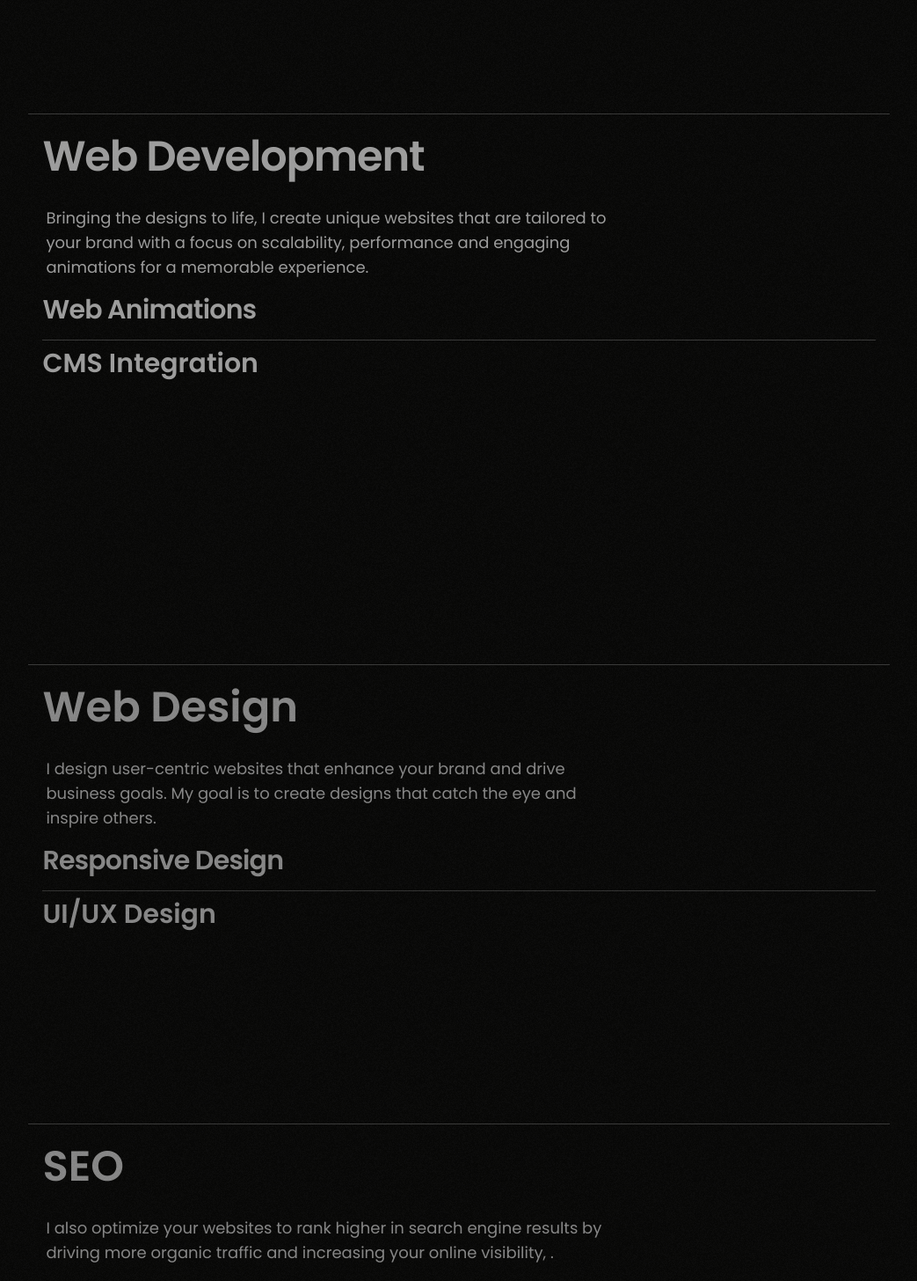
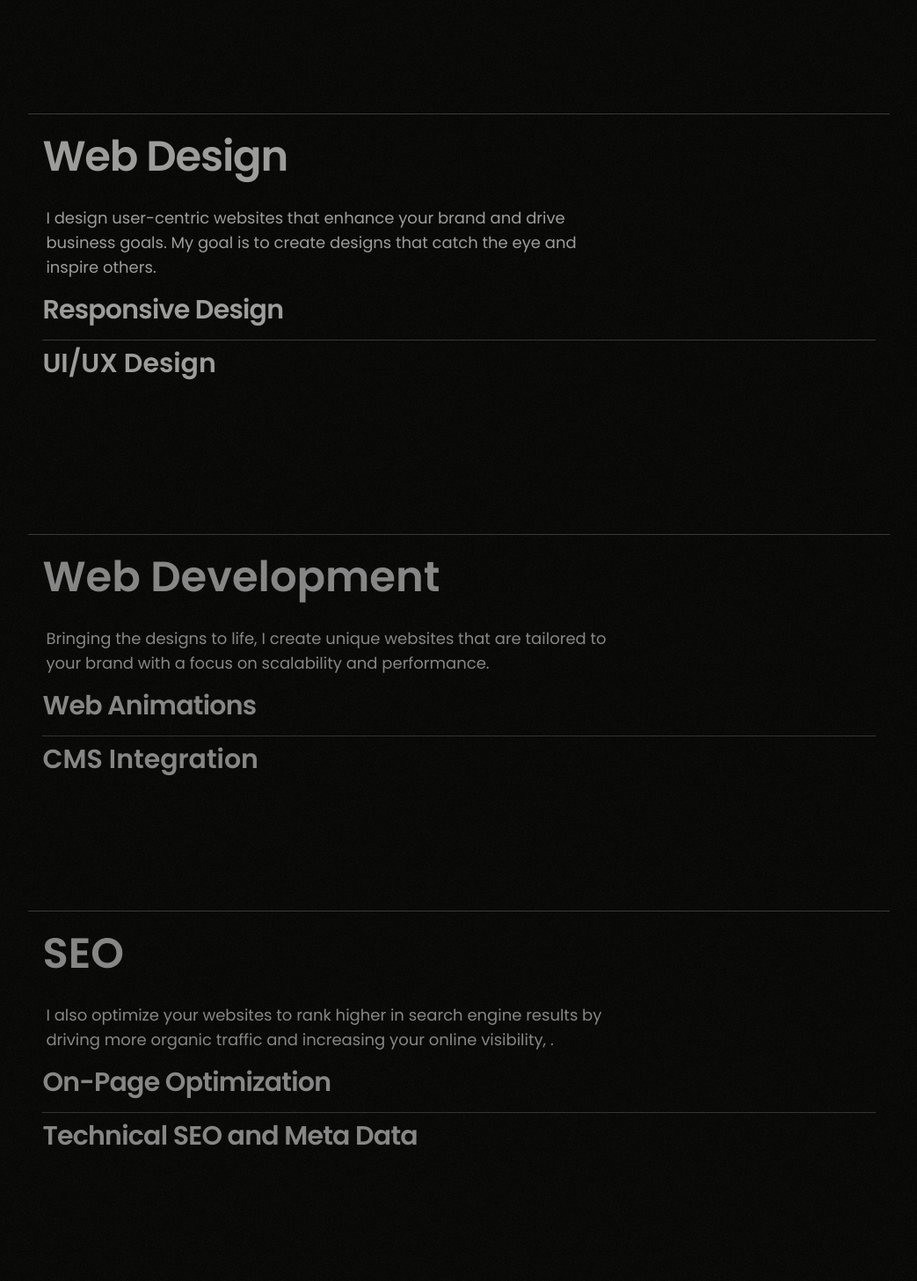
Before and after one commit to joshuadsouza500/portfolio, a Next.js app: page / in a window 1280 px wide. Shown: the part 1040-2496 px from the top of the page at 88% size, without its empty margins (118-1161 px from the left). Built offline with nearby package versions, Linux system fonts and the light colour scheme.

Commit message:
servies type 1

```diff
--- a/app/components/Features.tsx
+++ b/app/components/Features.tsx
@@ -2,36 +2,12 @@ import React from "react";
 
 function Features() {
   return (
-    <section className="">
+    <section className="flex flex-col gap-32">
       <div
-        className="sticky mx-auto border-t border-y-white/20 px-4 pb-10 pt-6 text-white/60 lg:w-[85%]"
-        style={{ top: `calc(20vh + 0em)`, marginBottom: "17.25em" }}
+        className="sticky mx-auto h-[300] border-t border-y-white/20 px-4 pb-10 pt-6 text-white/60 lg:w-[85%]"
+        style={{ top: `calc(20vh + 0em)` }}
       >
         <h1 className="pb-6 text-[2rem] font-semibold tracking-tight md:pb-8 md:text-5xl">
-          Web Development
-        </h1>
-
-        <p className="pb-4 pl-1 text-base sm:w-[90%] md:text-lg lg:w-[70%]">
-          Bringing the designs to life, I create unique websites that are
-          tailored to your brand with a focus on scalability, performance and
-          engaging animations for a memorable experience.
-        </p>
-        <div>
-          <h4 className="border-b border-white/20 pb-4 text-2xl font-semibold tracking-tight md:text-3xl">
-            Web Animations
-          </h4>
-          <h4 className="py-2 text-2xl font-semibold md:text-3xl">
-            CMS Integration
-          </h4>
-        </div>
-      </div>
-
-      <div
-        className="sticky mx-auto border-t border-y-white/20 bg-backgroundb px-4 pb-10 pt-6 text-white/60 lg:w-[85%] lg:pb-6"
-        style={{ top: `calc(20vh + 5.75em)`, marginBottom: "11.75em" }}
-      >
-        <div className="absolute inset-0 bg-black bg-[url('/noise-light.png')] opacity-15" />
-        <h1 className="pb-6 text-[2rem] font-semibold tracking-normal md:pb-8 md:text-5xl">
           Web Design
         </h1>
 
@@ -49,9 +25,32 @@ function Features() {
           </h4>
         </div>
       </div>
+
       <div
-        className="sticky mx-auto border-t border-y-white/20 bg-backgroundb px-4 pb-10 pt-6 text-white/60 lg:w-[85%]"
-        style={{ top: `calc(20vh + 11.5em)`, marginBottom: "5.75em" }}
+        className="sticky mx-auto h-[300px] border-t border-y-white/20 bg-backgroundb px-4 pb-10 pt-6 text-white/60 lg:w-[85%] lg:pb-6"
+        style={{ top: `calc(20vh )` }}
+      >
+        <div className="absolute inset-0 bg-black bg-[url('/noise-light.png')] opacity-15" />
+        <h1 className="pb-6 text-[2rem] font-semibold tracking-normal md:pb-8 md:text-5xl">
+          Web Development
+        </h1>
+
+        <p className="pb-4 pl-1 text-base sm:w-[90%] md:text-lg lg:w-[70%]">
+          Bringing the designs to life, I create unique websites that are
+          tailored to your brand with a focus on scalability and performance.
+        </p>
+        <div>
+          <h4 className="border-b border-white/20 pb-4 text-2xl font-semibold tracking-tight md:text-3xl">
+            Web Animations
+          </h4>
+          <h4 className="py-2 text-2xl font-semibold md:text-3xl">
+            CMS Integration
+          </h4>
+        </div>
+      </div>
+      <div
+        className="sticky mx-auto h-[310px] border-t border-y-white/20 bg-backgroundb px-4 pb-10 pt-6 text-white/60 lg:w-[85%]"
+        style={{ top: `calc(20vh )` }}
       >
         <div className="absolute inset-0 bg-black bg-[url('/noise-light.png')] opacity-15" />
         <h1 className="pb-6 text-[2rem] font-semibold tracking-normal md:pb-8 md:text-5xl">
@@ -77,3 +76,77 @@ function Features() {
 }
 
 export default Features;
+
+{
+  /**
+    <section className="">
+      <div
+        className="sticky mx-auto border-t border-y-white/20 px-4 pb-10 pt-6 text-white/60 lg:w-[85%]"
+        style={{ top: `calc(20vh + 0em)` }}
+      >
+        <h1 className="pb-6 text-[2rem] font-semibold tracking-tight md:pb-8 md:text-5xl">
+          Web Design
+        </h1>
+
+        <p className="pb-4 pl-1 text-base sm:w-[90%] md:text-lg lg:w-[70%]">
+          I design user-centric websites that enhance your brand and drive
+          business goals. My goal is to create designs that catch the eye and
+          inspire others.
+        </p>
+        <div>
+          <h4 className="border-b border-white/20 pb-4 text-2xl font-semibold tracking-tight md:text-3xl">
+            Responsive Design
+          </h4>
+          <h4 className="py-2 text-2xl font-semibold md:text-3xl">
+            UI/UX Design
+          </h4>
+        </div>
+      </div>
+
+      <div
+        className="sticky mx-auto border-t border-y-white/20 bg-backgroundb px-4 pb-10 pt-6 text-white/60 lg:w-[85%] lg:pb-6"
+        style={{ top: `calc(20vh + 5.75em)` }}
+      >
+        <div className="absolute inset-0 bg-black bg-[url('/noise-light.png')] opacity-15" />
+        <h1 className="pb-6 text-[2rem] font-semibold tracking-normal md:pb-8 md:text-5xl">
+          Web Development
+        </h1>
+
+        <p className="pb-4 pl-1 text-base sm:w-[90%] md:text-lg lg:w-[70%]">
+          Bringing the designs to life, I create unique websites that are
+          tailored to your brand with a focus on scalability and performance.
+        </p>
+        <div>
+          <h4 className="border-b border-white/20 pb-4 text-2xl font-semibold tracking-tight md:text-3xl">
+            Web Animations
+          </h4>
+          <h4 className="py-2 text-2xl font-semibold md:text-3xl">
+            CMS Integration
+          </h4>
+        </div>
+      </div>
+      <div
+        className="sticky mx-auto border-t border-y-white/20 bg-backgroundb px-4 pb-10 pt-6 text-white/60 lg:w-[85%]"
+        style={{ top: `calc(20vh + 11.5em)` }}
+      >
+        <div className="absolute inset-0 bg-black bg-[url('/noise-light.png')] opacity-15" />
+        <h1 className="pb-6 text-[2rem] font-semibold tracking-normal md:pb-8 md:text-5xl">
+          SEO
+        </h1>
+
+        <p className="pb-4 pl-1 text-base sm:w-[90%] md:text-lg lg:w-[70%]">
+          I also optimize your websites to rank higher in search engine results
+          by driving more organic traffic and increasing your online visibility,
+          .
+        </p>
+        <div>
+          <h4 className="border-b border-white/20 pb-4 text-2xl font-semibold tracking-tight md:text-3xl">
+            On-Page Optimization
+          </h4>
+          <h4 className="py-2 text-2xl font-semibold tracking-tight md:text-3xl">
+            Technical SEO and Meta Data
+          </h4>
+        </div>
+      </div>
+    </section> */
+}
--- a/app/components/Loader.tsx
+++ b/app/components/Loader.tsx
@@ -14,7 +14,7 @@ export default function Loader() {
           borderBottomRightRadius: "100%",
         }}
         transition={{
-          delay: 0.5,
+          delay: 0.6,
           duration: 1,
           type: "tween",
           ease: [0.76, 0.1, 0.34, 1.3], //These numbers specify easing speeds 1 is full ease. 0 is no ease//
@@ -29,7 +29,7 @@ export default function Loader() {
             borderBottomRightRadius: "100%",
           }}
           transition={{
-            delay: 0.5,
+            delay: 0.6,
             duration: 1,
             type: "tween",
             ease: [0.76, 0.1, 0.34, 1.3],
--- a/app/components/SmallScroll.tsx
+++ b/app/components/SmallScroll.tsx
@@ -73,7 +73,7 @@ function SmallScroll({
             <Link
               href={live}
               target="_blank"
-              style={{ color: "gray", fontSize: "25px", fontWeight: "400" }}
+              style={{ color: "gray", fontSize: "22px", fontWeight: "400" }}
               className="rounded-md hover:bg-white/10"
             >
               🔗
--- a/app/components/sections/CTA.tsx
+++ b/app/components/sections/CTA.tsx
@@ -13,18 +13,18 @@ function CTA() {
       className="relative mx-4 mb-10 grid h-full bg-backgroundw py-20 sm:mx-6 md:grid-cols-2 lg:mx-auto lg:max-w-6xl"
     >
       <div className="pb-12 md:pb-2 md:pt-4">
-        <div className="mx-auto pb-6 md:pb-2">
+        <div className="mx-auto">
           <TextRevealByWord
             text="Get In Touch"
             Colour="text-black/90"
-            className="-mb-6 max-sm:-mb-20 max-sm:pl-2"
+            className="-mb-6 max-sm:pl-4"
           />
           <p className="hidden w-[85%] pl-4 text-left text-base text-black/70">
             Fill out the form below and let&apos;s discuss how I can help bring
             your vision to life
           </p>
         </div>
-        <div className="flex flex-col items-center justify-start gap-4 py-5 md:items-start lg:ml-4">
+        <div className="flex flex-col items-center justify-start gap-4 py-5 max-sm:-mt-14 md:items-start lg:ml-4">
           <div className="flex w-[85%] cursor-pointer rounded-md bg-white/90 px-4 py-8 shadow-xl hover:scale-[1.01] md:w-[75%] lg:w-[70%]">
             <div className="">
               <Image
--- a/app/components/sections/Hero.tsx
+++ b/app/components/sections/Hero.tsx
@@ -78,7 +78,7 @@ function Hero({ scrollYProgress }: any) {
             A Web Developer
           </motion.span>
         </motion.h1>
-        <motion.p className="overflow-hidden text-sm text-backgroundb/90 sm:text-lg md:text-2xl md:font-medium">
+        <motion.p className="my-1 overflow-hidden text-sm text-backgroundb/90 sm:text-lg md:text-2xl md:font-medium">
           <motion.span
             className="inline-block overflow-hidden"
             initial={{ y: "100%", opacity: 0 }}
```
